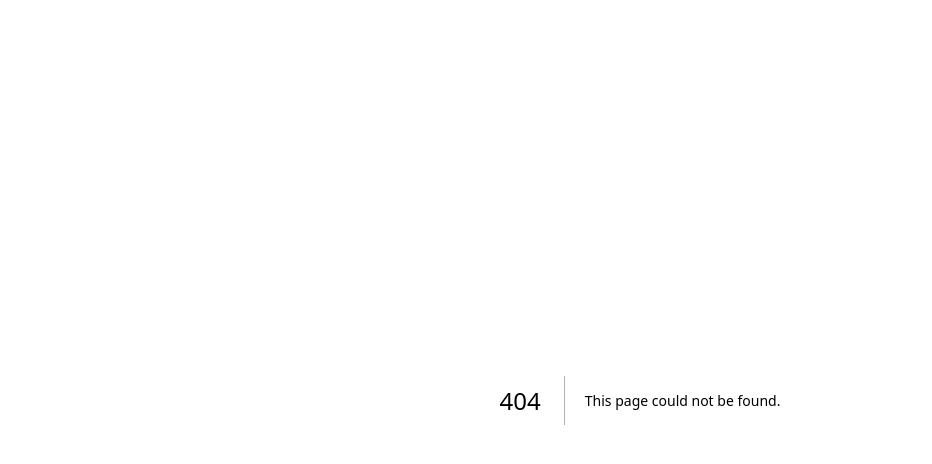
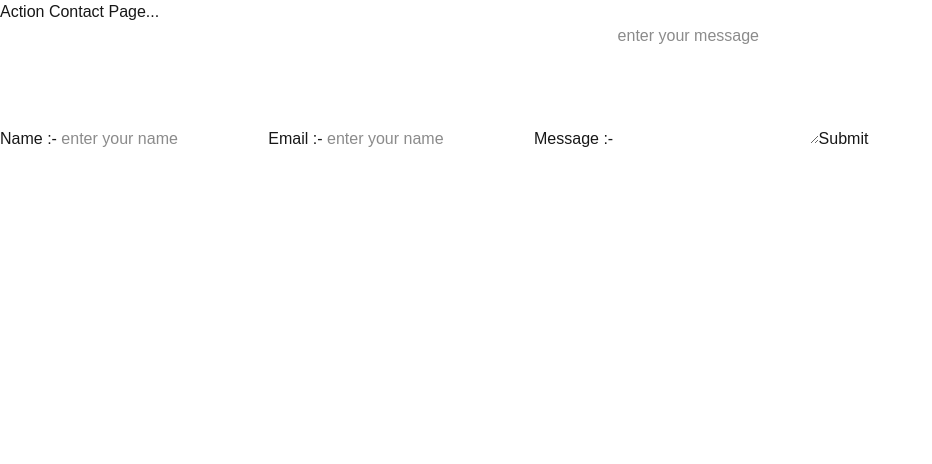
Before and after one commit to parvbilla/NextJS, a Next.js app: page /actioncontact in a window 1280 px wide. Before the commit this address had no page. Shown: the top 464 px of the page, without its empty margins (0-932 px from the left). Built offline with nearby package versions, Linux system fonts and the light colour scheme.

Commit message:
Day 2: Added Action contact page

```diff
--- /dev/null
+++ b/app/actioncontact/action.jsx
@@ -0,0 +1,39 @@
+"use server"
+
+
+import { db } from "../config/db";
+
+export async function ActionContactSave(prevData,formData) {
+
+    const name = formData.get("name");
+    const email = formData.get("email");
+    const message = formData.get("message");
+
+
+    console.log(name,email,message);
+
+    await new Promise((res)=>setTimeout(res,3000));
+
+    if(!name || !email || !message ){
+        return{
+            success: false,
+            message : "all field are required"
+        };
+    }
+
+    try{
+        await db.execute("INSERT INTO contacts (name,email,message) VALUES(?,?,?)",[name,email,message]);
+    return{
+        success: true,
+        message : "data added successfully"
+    }
+}catch(e){
+        console.log("error occured..",e);
+        return{
+        success: false,
+        message : "data not added error occured"
+    }
+    }
+
+
+}
--- /dev/null
+++ b/app/actioncontact/page.jsx
@@ -0,0 +1,49 @@
+"use client"
+
+import { useActionState } from "react";
+import { ActionContactSave } from "./action";
+
+
+function ActionContact(){
+
+    const initialState= {
+        message:""
+    }
+
+    const [state,formAction,isPending]=useActionState(ActionContactSave,initialState);
+    return(
+        <>
+        <h1>Action Contact Page...</h1>
+        <form action={formAction}>
+            <label>Name :- </label>
+            <input
+            type="text"
+            required
+            placeholder="enter your name"
+            name="name"
+            />
+             <label>Email :- </label>
+            <input
+            type="text"
+            required
+            placeholder="enter your name"
+            name="email"
+            />
+             <label>Message :- </label>
+            <textarea
+            type="text"
+            required
+            rows={5}
+            placeholder="enter your message"
+            name="message"
+            />
+            <button disabled={isPending}>
+                {isPending? "Submitting...":"Submit"}
+            </button>
+        </form>
+        <h1>{state.message}</h1>
+        </>
+    )
+}
+
+export default ActionContact;
```
